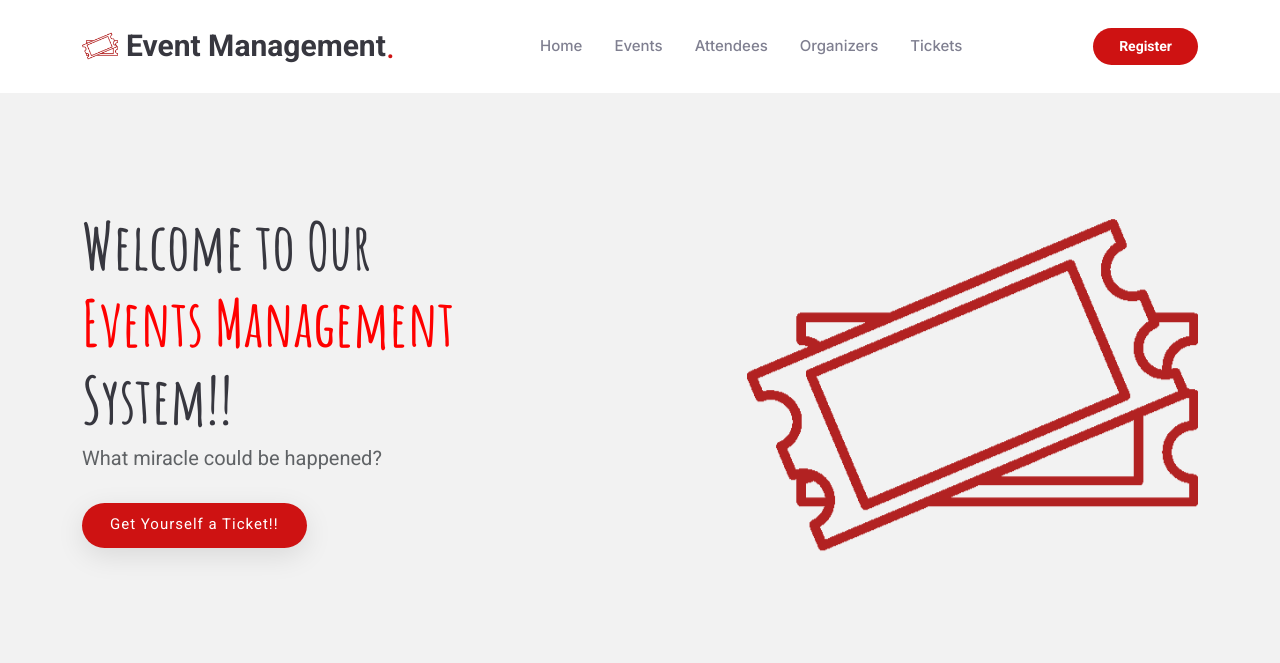
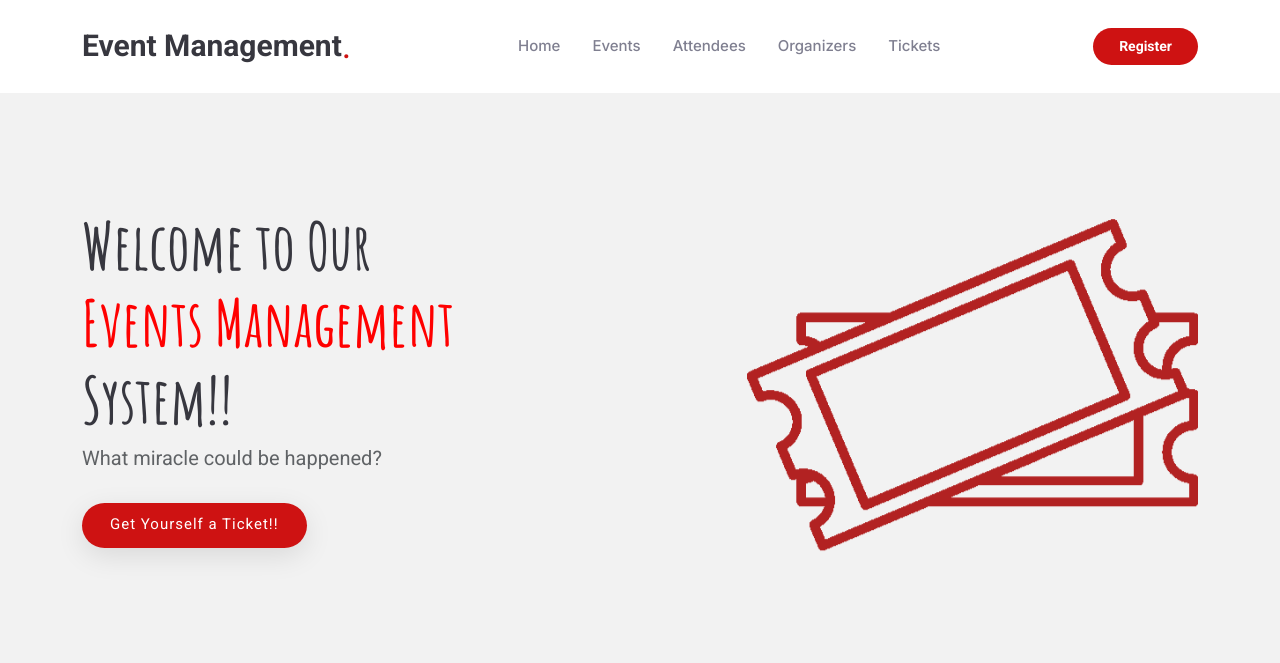
Before and after one commit to KhodimulAzmi/tugas3_Kel1, a PHP site: page / in a window 1280 px wide. Shown: the top 663 px of the page. Run offline with PHP 8.4, Linux system fonts and the light colour scheme.

Commit message:
hapus favicon

```diff
--- a/app/views/template/header.php
+++ b/app/views/template/header.php
@@ -4,9 +4,6 @@
 <head>
     <meta charset="UTF-8">
     <meta name="viewport" content="width=device-width, initial-scale=1.0">
-
-    <!-- Favicons -->
-    <link href="assets/img/tiket.png" rel="icon">
 
     <!-- Fonts -->
     <link href="https://fonts.googleapis.com" rel="preconnect">
@@ -29,8 +26,6 @@
         <div class="container position-relative d-flex align-items-center justify-content-between">
 
         <a href="/" class="logo d-flex align-items-center me-auto me-xl-0">
-        <!-- Uncomment the line below if you also wish to use an image logo -->
-        <img src="assets/img/tiket.png" alt="tiket">
         <h1 class="sitename">Event Management</h1>
         <span>.</span>
         </a>
```
